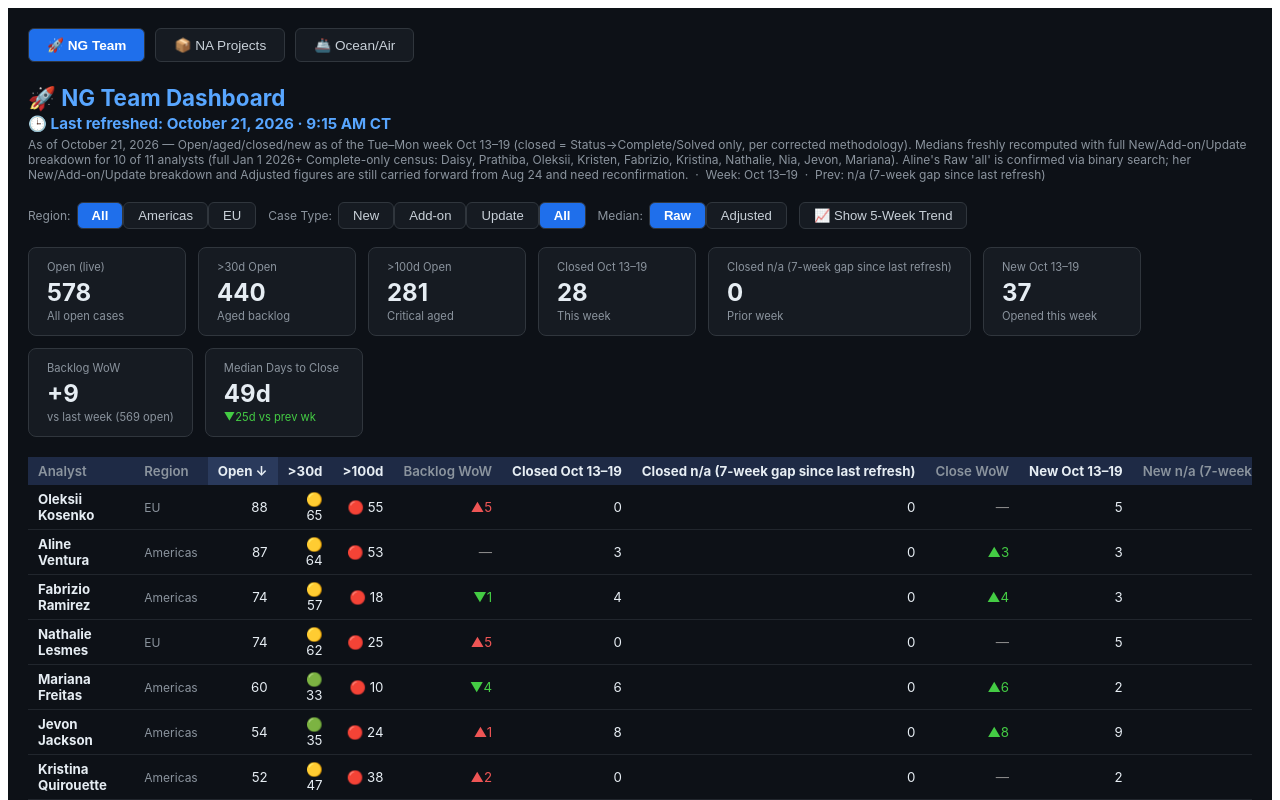
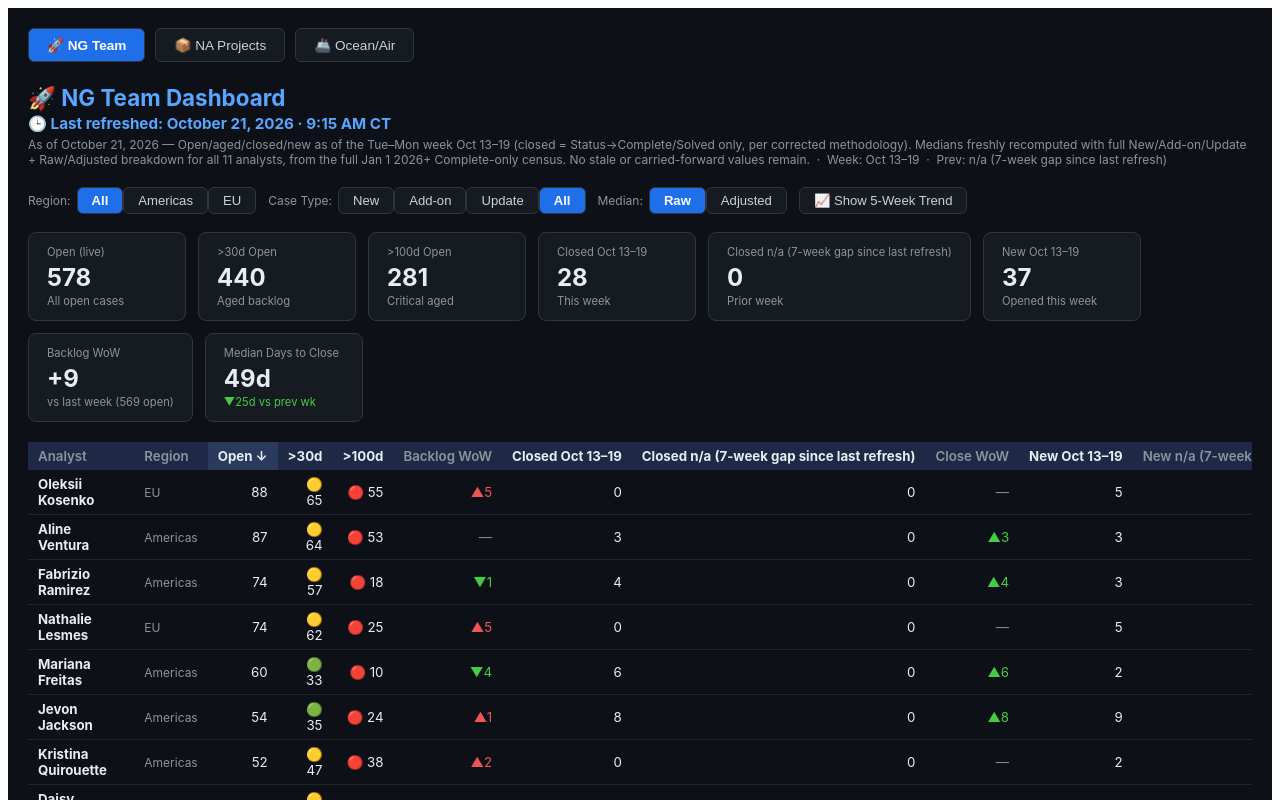
Before and after one commit to The-Vickerman/ng-dashboard, a React (Vite) app: page / in a window 1280 px wide. Shown: the top 800 px of the page. Built offline with nearby package versions, Linux system fonts and the light colour scheme; the HTML template or start-up script is replaced by a standard one.

Commit message:
Complete median recompute: Aline full type breakdown pushed - all 11 analysts now fully confirmed, no stale data remains

```diff
--- a/src/NGTeam.jsx
+++ b/src/NGTeam.jsx
@@ -1,7 +1,7 @@
 import { useState, useMemo } from "react";
 
 const LAST_REFRESHED = "October 21, 2026 · 9:15 AM CT";
-const AS_OF     = "October 21, 2026 — Open/aged/closed/new as of the Tue–Mon week Oct 13–19 (closed = Status→Complete/Solved only, per corrected methodology). Medians freshly recomputed with full New/Add-on/Update breakdown for 10 of 11 analysts (full Jan 1 2026+ Complete-only census: Daisy, Prathiba, Oleksii, Kristen, Fabrizio, Kristina, Nathalie, Nia, Jevon, Mariana). Aline's Raw 'all' is confirmed via binary search; her New/Add-on/Update breakdown and Adjusted figures are still carried forward from Aug 24 and need reconfirmation.";
+const AS_OF     = "October 21, 2026 — Open/aged/closed/new as of the Tue–Mon week Oct 13–19 (closed = Status→Complete/Solved only, per corrected methodology). Medians freshly recomputed with full New/Add-on/Update + Raw/Adjusted breakdown for all 11 analysts, from the full Jan 1 2026+ Complete-only census. No stale or carried-forward values remain.";
 const THIS_WEEK = "Oct 13–19";
 const PREV_WEEK = "n/a (7-week gap since last refresh)";
 
@@ -19,7 +19,7 @@ const TEAM = [
     a100:{new:25,addon:27,update:0,all:53}, cl7:{new:1,addon:1,update:1,all:3},
     cp7:{new:0,addon:0,update:0,all:0}, n7:{new:0,addon:0,update:0,all:3},
     np7:{new:0,addon:0,update:0,all:0}, openp7:87,
-    median:{new:67,addon:62,update:24,all:40}, medianAdj:{new:46,addon:34,update:23,all:29},
+    median:{new:58,addon:140,update:27,all:48}, medianAdj:{new:48,addon:56,update:24,all:34},
     medianTrend:[34,34,34,34,34] },
   { name:"Daisy Marquez", region:"Americas",
     open:{new:8,addon:7,update:18,all:43}, a30:{new:8,addon:7,update:18,all:43},
```
